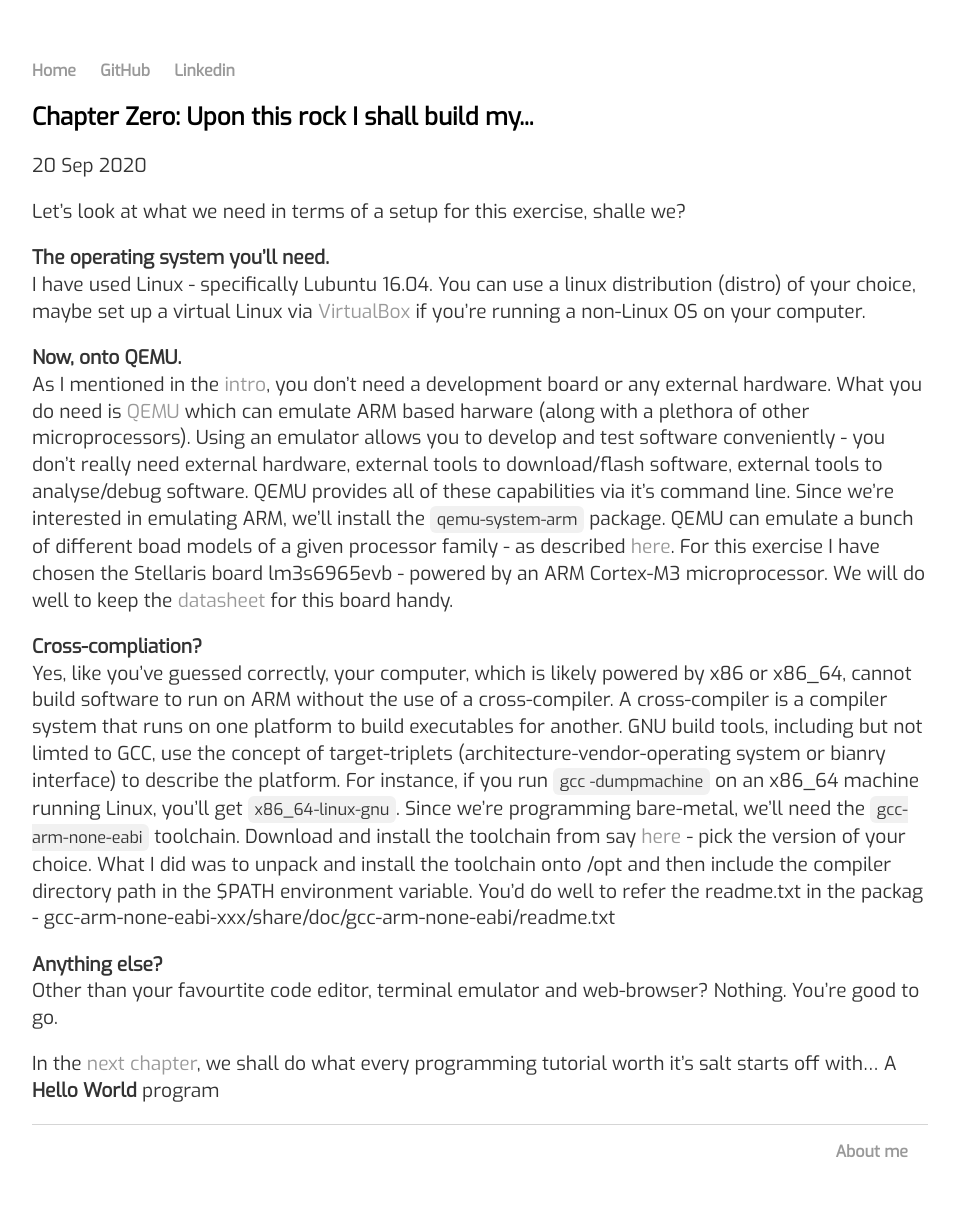
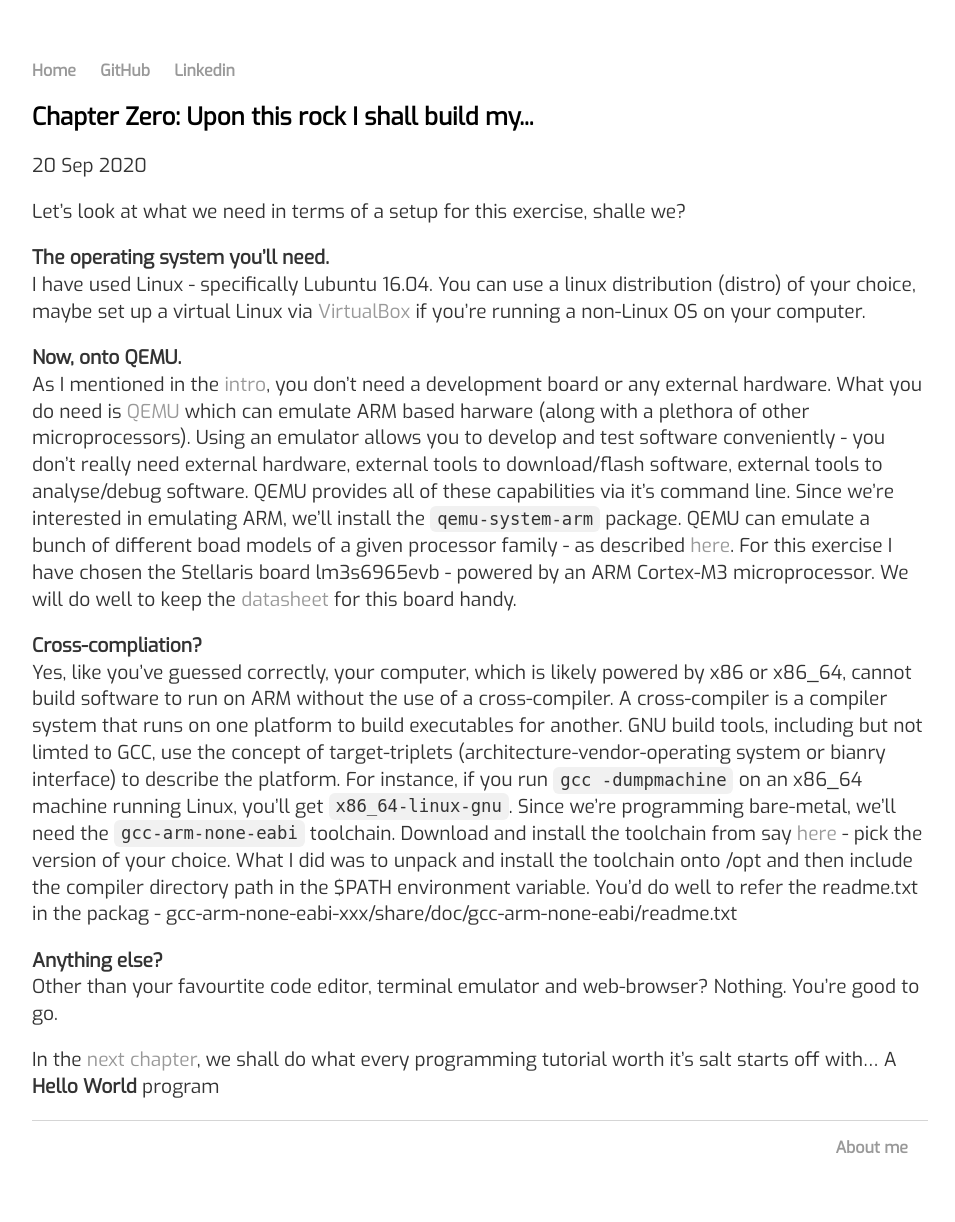
Before and after one commit to varun-venkatesh/varun-venkatesh.github.io, a Jekyll site: the page built from _posts/2020-09-20-bare-mtl-chapter0.md, in a window 1280 px wide. Shown: the whole page, without its empty margins (160-1115 px from the left). Built offline with Jekyll 4.4.1, drawn with Linux system fonts in a browser that asks for light colours.

Commit message:
Update main.css

```diff
--- a/css/main.css
+++ b/css/main.css
@@ -49,8 +49,8 @@ ul.posts li {
 
 code {
   padding: .2em .4em;
-  font-family: 'Exo';
-  font-size: 85%;
+  font-family: 'monospace';
+  font-size: 90%;
   background-color: #f1f1f1;
   border-radius: 6px;
 }
```
